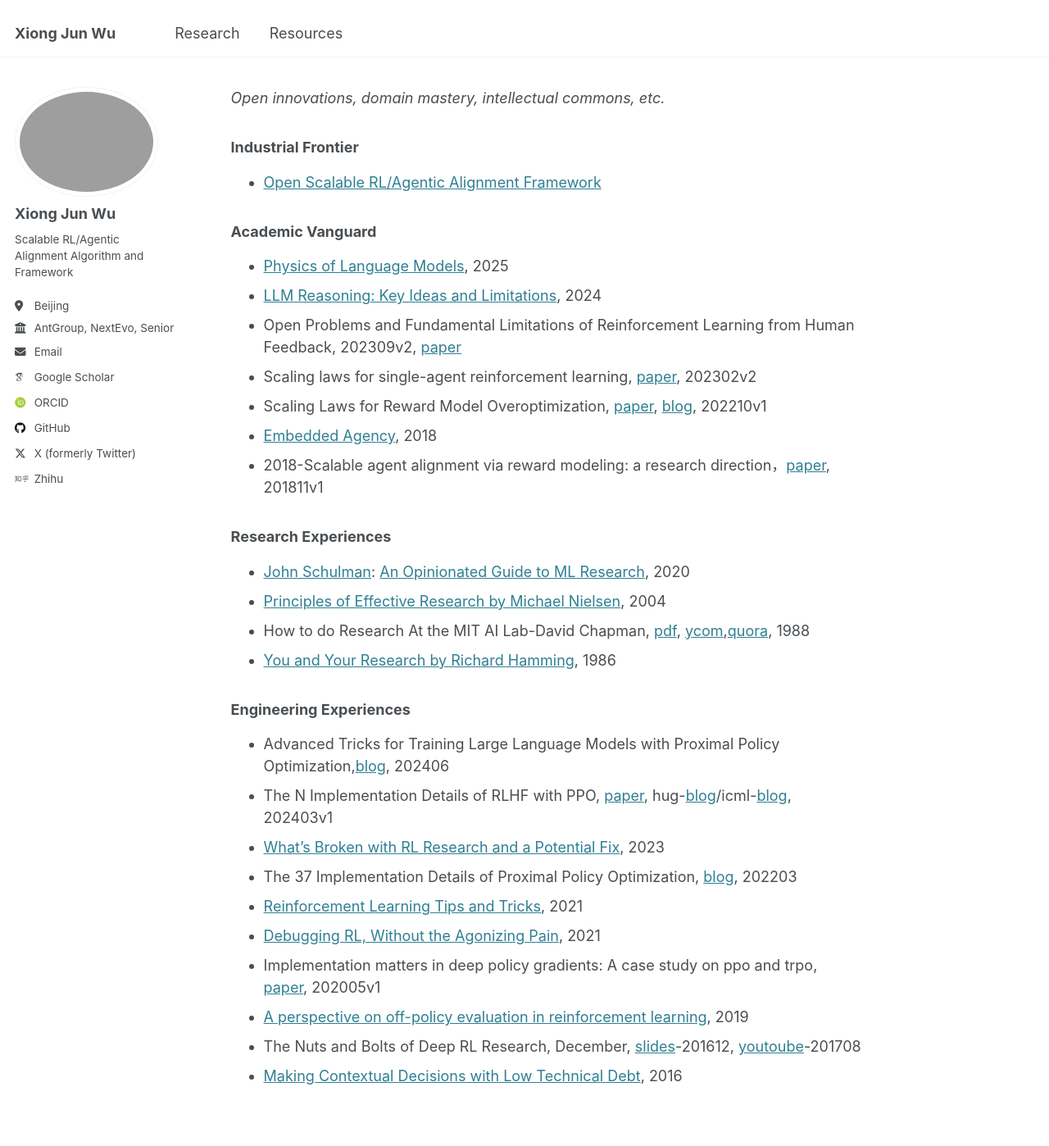
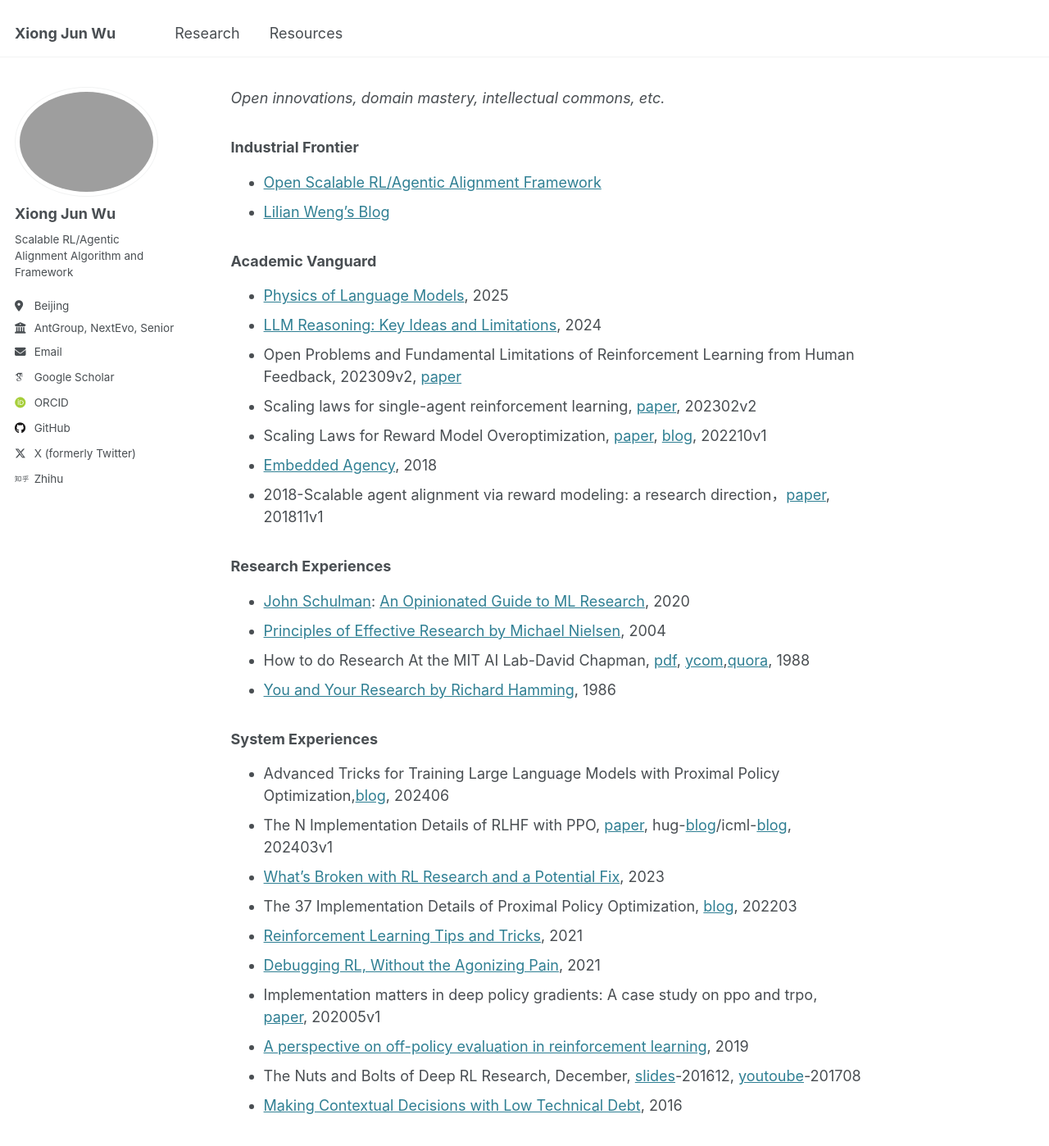
Before and after one commit to junwuxgi/junwuxgi.github.io, a Jekyll site: the page built from resources.md, in a window 1280 px wide and 1400 px high. Shown: the whole window at 82% size. Built offline with Jekyll 4.4.1, drawn with Linux system fonts in a browser that asks for light colours; some web fonts are replaced; our own code applies the rules of GitHub Pages for plain Markdown files.

Commit message:
update config

```diff
--- a/resources.md
+++ b/resources.md
@@ -3,6 +3,7 @@
 ### Industrial Frontier
 
 - [Open Scalable RL/Agentic Alignment Framework](https://github.com/junwuxgi/Open-Scalable-RL-Agentic-Alignment-Algorithm-and-Framework)
+- [Lilian Weng's Blog](https://lilianweng.github.io/)
 
 ### Academic Vanguard
 
@@ -15,13 +16,12 @@
 * 2018-Scalable agent alignment via reward modeling: a research direction，[paper](https://arxiv.org/pdf/1811.07871.pdf), 201811v1
 
 ### Research Experiences
-
 - [John Schulman](http://joschu.net/index.html): [An Opinionated Guide to ML Research](http://joschu.net/blog/opinionated-guide-ml-research.html), 2020
 - [Principles of Effective Research by Michael Nielsen](http://michaelnielsen.org/blog/principles-of-effective-research), 2004
 - How to do Research At the MIT AI Lab-David Chapman, [pdf](https://people.cs.umass.edu/~emery/misc/how-to.pdf), [ycom](https://news.ycombinator.com/item?id=8399587),[quora](https://www.quora.com/What-did-you-do-to-get-into-CSAIL-MIT-AI-lab-To-be-more-general-how-can-one-get-into-CSAIL), 1988
 - [You and Your Research by Richard Hamming](http://www.cs.virginia.edu/~robins/YouAndYourResearch.html), 1986
 
-### Engineering Experiences
+### System Experiences
 
 - Advanced Tricks for Training Large Language Models with Proximal Policy Optimization,[blog](https://hijkzzz.notion.site/rlhf-implementation-tricks?v=158d9a33ecc98132bf9e000c39227361), 202406
 - The N Implementation Details of RLHF with PPO, [paper](https://arxiv.org/pdf/2403.17031), hug-[blog](https://huggingface.co/blog/the_n_implementation_details_of_rlhf_with_ppo)/icml-[blog](https://iclr-blogposts.github.io/2024/blog/the-n-implementation-details-of-rlhf-with-ppo/), 202403v1
```
